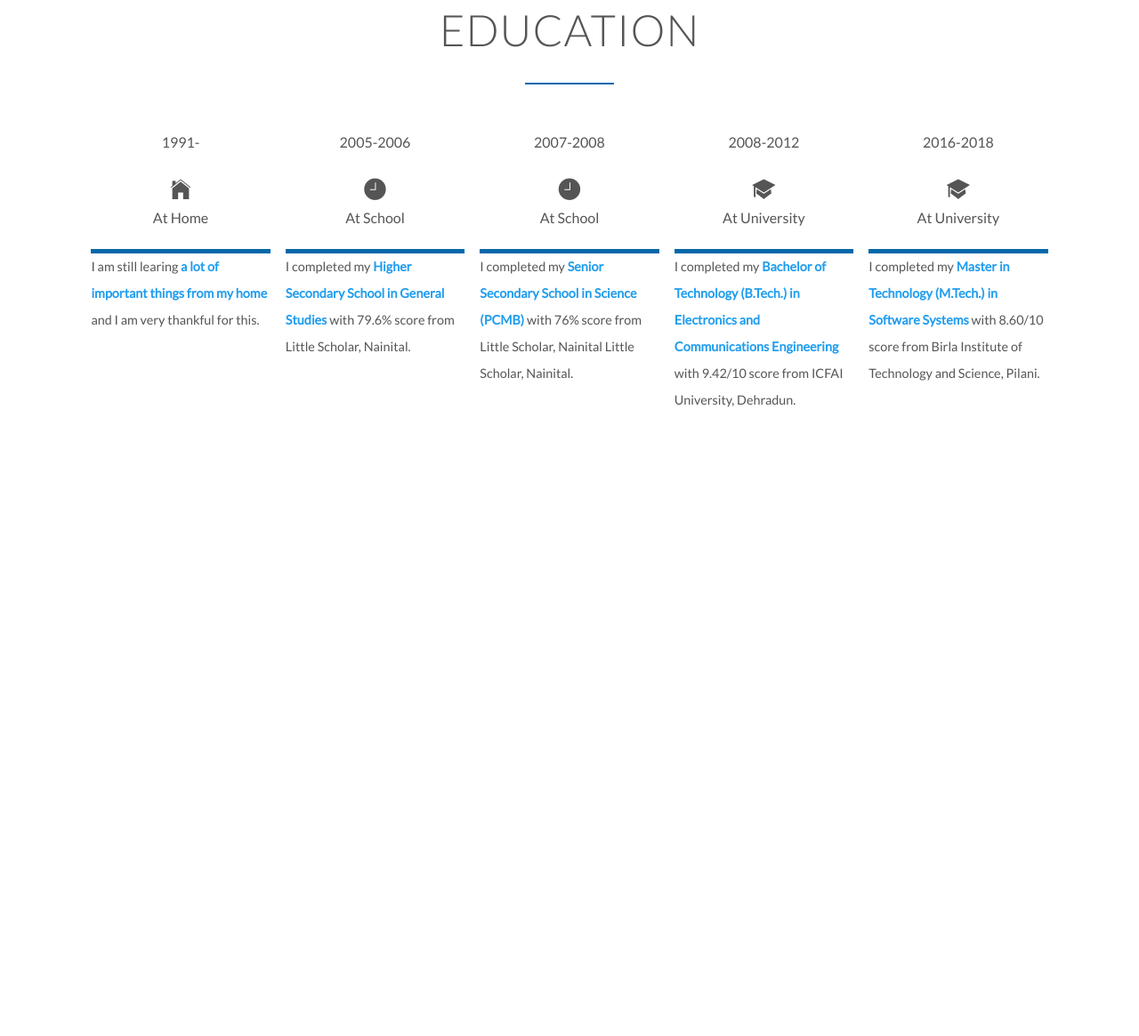
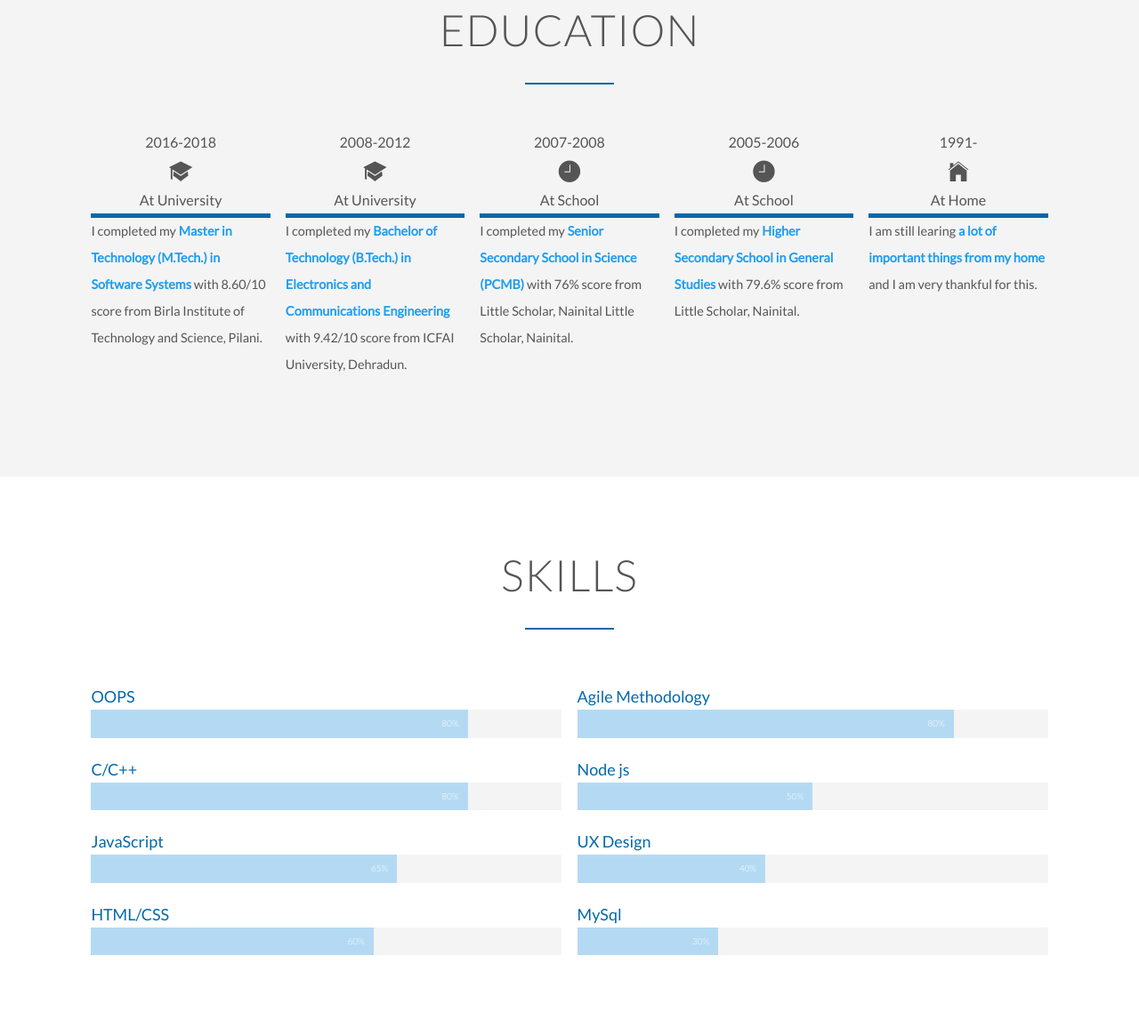
Before and after one commit to karkid/karkid.github.io, a plain HTML site: page index.html in a window 1280 px wide. Shown: the part 2843-4008 px from the top of the page at 89% size. Before the commit the page ends 3419 px from the top, so only its background shows below. Drawn offline with nearby package versions, Linux system fonts and the light colour scheme; files whose address does not match are found by name.

Commit message:
Completed Skill section

```diff
--- a/index.html
+++ b/index.html
@@ -1,5 +1,6 @@
 <!DOCTYPE html>
 <html>
+
 <head>
     <title>KarkiD</title>
     <link rel="shortcut icon" href="/resources/img/KD.ico" />
@@ -11,10 +12,7 @@
     <link rel="stylesheet" type="text/css" href="resources/css/style.css" />
     <link rel="stylesheet" type="text/css" href="resources/css/queary.css" />
 
-    <link
-      href="https://fonts.googleapis.com/css?family=Lato:150,300,300i,400"
-      rel="stylesheet"
-    />
+    <link href="https://fonts.googleapis.com/css?family=Lato:150,300,300i,400" rel="stylesheet" />
 </head>
 
 <body>
@@ -40,22 +38,18 @@
             </div>
     </header>
     <section class="section-about" id="about">
-      <div class="row header"><h2>About</h2></div>
+        <div class="row header">
+            <h2>About</h2>
+        </div>
         <div class="row">
             <div class="col span-1-of-2 about-box">
-          <img
-            src="resources/img/karkid.png"
-            alt="DK"
-            class="about-screen clearfix"
-          />
+                <img src="resources/img/karkid.png" alt="DK" class="about-screen clearfix" />
             </div>
             <div class="col span-1-of-2 about-box">
                 <p>
-            <strong
-              >Hi I'm Dheeraj. I love good design and creative community
+                    <strong>Hi I'm Dheeraj. I love good design and creative community
                         building. I'm believe in "Good Design Is Good Business"
-              :-)</strong
-            >
+                        :-)</strong>
                 </p>
                 <p>
                     Right now, I help people make awesome things happen with Onshape
@@ -78,7 +72,9 @@
         </div>
     </section>
     <section class="section-work" id="work">
-      <div class="row header"><h2>Work</h2></div>
+        <div class="row header">
+            <h2>Work</h2>
+        </div>
         <div class="row">
             <div class="line-v line-h150"></div>
             <div class="timeline-vertical">
@@ -154,47 +150,24 @@
         </div>
     </section>
     <section class="section-education" id="education">
-      <div class="row header"><h2>Education</h2></div>
+        <div class="row header">
+            <h2>Education</h2>
+        </div>
         <div class="row">
             <div class="col span-1-of-5 education-event">
                 <div class="education-event-line">
-            <p>1991-</p>
-            <i class="ion-ios-home"></i>
-            <p>At Home</p>
-          </div>
-          <div class="education-event-detail">
-            <p>
-              I am still learing
-              <strong> a lot of important things from my home</strong> and I am
-              very thankful for this.
-            </p>
-          </div>
-        </div>
-        <div class="col span-1-of-5 education-event">
-          <div class="education-event-line">
-            <p>2005-2006</p>
-            <i class="ion-ios-clock"></i>
-            <p>At School</p>
+                    <p>2016-2018</p>
+                    <i class="ion-university"></i>
+                    <p>At University</p>
                 </div>
                 <div class="education-event-detail">
                     <p>
                         I completed my
-              <strong> Higher Secondary School in General Studies </strong> with
-              79.6% score from Little Scholar, Nainital.
-            </p>
-          </div>
-        </div>
-        <div class="col span-1-of-5 education-event">
-          <div class="education-event-line">
-            <p>2007-2008</p>
-            <i class="ion-ios-clock"></i>
-            <p>At School</p>
-          </div>
-          <div class="education-event-detail">
-            <p>
-              I completed my
-              <strong> Senior Secondary School in Science (PCMB) </strong> with
-              76% score from Little Scholar, Nainital Little Scholar, Nainital.
+                        <strong>
+                            Master in Technology (M.Tech.) in Software Systems
+                        </strong>
+                        with 8.60/10 score from Birla Institute of Technology and Science,
+                        Pilani.
                     </p>
                 </div>
             </div>
@@ -217,25 +190,111 @@
             </div>
             <div class="col span-1-of-5 education-event">
                 <div class="education-event-line">
-            <p>2016-2018</p>
-            <i class="ion-university"></i>
-            <p>At University</p>
+                    <p>2007-2008</p>
+                    <i class="ion-ios-clock"></i>
+                    <p>At School</p>
                 </div>
                 <div class="education-event-detail">
                     <p>
                         I completed my
-              <strong>
-                Master in Technology (M.Tech.) in Software Systems
-              </strong>
-              with 8.60/10 score from Birla Institute of Technology and Science,
-              Pilani.
+                        <strong> Senior Secondary School in Science (PCMB) </strong> with
+                        76% score from Little Scholar, Nainital Little Scholar, Nainital.
                     </p>
                 </div>
             </div>
+            <div class="col span-1-of-5 education-event">
+                <div class="education-event-line">
+                    <p>2005-2006</p>
+                    <i class="ion-ios-clock"></i>
+                    <p>At School</p>
+                </div>
+                <div class="education-event-detail">
+                    <p>
+                        I completed my
+                        <strong> Higher Secondary School in General Studies </strong> with
+                        79.6% score from Little Scholar, Nainital.
+                    </p>
+                </div>
+            </div>
+            <div class="col span-1-of-5 education-event">
+                <div class="education-event-line">
+                    <p>1991-</p>
+                    <i class="ion-ios-home"></i>
+                    <p>At Home</p>
+                </div>
+                <div class="education-event-detail">
+                    <p>
+                        I am still learing
+                        <strong> a lot of important things from my home</strong> and I am
+                        very thankful for this.
+                    </p>
+                </div>
+            </div>
+        </div>
+    </section>
+    <section class="section-skills" id="skills">
+        <div class="row header">
+            <h2>Skills</h2>
+        </div>
+        <div class="row">
+          <div class="col span-1-of-2 skills">
+            <div class="skill-container">
+                <p>OOPS</p>
+                <div class="skill-bar-container">
+                  <div class="skill oops">80%</div>
+                </div>
+            </div>
+            <div class="skill-container">
+                <p>C/C++</p>
+                <div class="skill-bar-container">
+                    <div class="skill cpp">80%</div>
+                </div>
+            </div>
+            <div class="skill-container">
+                <p>JavaScript</p>
+                <div class="skill-bar-container">
+                    <div class="skill js">65%</div>
+                </div>
+            </div>
+            <div class="skill-container">
+                <p>HTML/CSS</p>
+                <div class="skill-bar-container">
+                    <div class="skill htmlcss">60%</div>
+                </div>
+            </div>
+          </div>
+          <div class="col span-1-of-2 skills">
+            <div class="skill-container">
+                <p>Agile Methodology</p>
+                <div class="skill-bar-container">
+                  <div class="skill agile">80%</div>
+                </div>
+            </div>
+            <div class="skill-container">
+                <p>Node js</p>
+                <div class="skill-bar-container">
+                    <div class="skill nodejs">50%</div>
+                </div>
+            </div>
+            <div class="skill-container">
+                <p>UX Design</p>
+                <div class="skill-bar-container">
+                    <div class="skill ux">40%</div>
+                </div>
+            </div>
+            <div class="skill-container">
+                <p>MySql</p>
+                <div class="skill-bar-container">
+                    <div class="skill mysql">30%</div>
+                </div>
+            </div>
+          </div>
+
         </div>
     </section>
     <script src="https://ajax.googleapis.com/ajax/libs/jquery/3.3.1/jquery.min.js"></script>
     <script src="venders/js/jquery.waypoints.min.js"></script>
     <script src="resources/js/app.js"></script>
 </body>
+
 </html>
--- a/resources/css/queary.css
+++ b/resources/css/queary.css
@@ -1,8 +1,9 @@
-@media only screen and (max-width: 2560px) {}
+@media only screen and (max-width: 2560px) {
+}
 
 @media only screen and (max-width: 1024px) {
   .about-box {
-        width: 100%
+    width: 100%;
   }
 
   .about-screen {
@@ -13,11 +14,12 @@
 }
 
 @media only screen and (max-width: 768px) {
-
   .main-nav {
     display: none;
   }
-
+  .sticky {
+    display: none;
+  }
   /*
     /*=============================================
     =            WORK SECTION            =
@@ -30,7 +32,6 @@
   .triangle-left {
     float: left;
     margin-left: 30px;
-
   }
 
   .triangle-left * {
@@ -89,8 +90,8 @@
     border-top: none;
     border-bottom: 5px solid var(--color-primary-4);
   }
-
   /*=====  End of EDUCATION SECTION  ======*/
 }
 
-@media only screen and (max-width: 425px) {}
+@media only screen and (max-width: 425px) {
+}
--- a/resources/css/style.css
+++ b/resources/css/style.css
@@ -306,7 +306,7 @@ blockquote {
   line-height: 145%;
   position: relative;
   margin-top: 40px;
-    quotes: "\201C""\201D""\2018""\2019";
+  quotes: "\201C" "\201D" "\2018" "\2019";
 }
 
 blockquote:before {
@@ -357,14 +357,18 @@ blockquote h2 {
 =            HEADER SECTION            =
 =============================================*/
 header {
-    background-image: -webkit-gradient(linear,
+  background-image: -webkit-gradient(
+      linear,
       left top,
       left bottom,
       from(var(--linear-gradent-shade)),
-        to(var(--linear-gradent-shade))),
+      to(var(--linear-gradent-shade))
+    ),
     url(../img/header-bg.jpg);
-    background-image: linear-gradient(var(--linear-gradent-shade),
-        var(--linear-gradent-shade)),
+  background-image: linear-gradient(
+      var(--linear-gradent-shade),
+      var(--linear-gradent-shade)
+    ),
     url(../img/header-bg.jpg);
   background-size: cover;
   background-position: center;
@@ -424,6 +428,7 @@ header {
 
 .sticky {
   position: fixed;
+  height: 60px;
   top: 0;
   left: 0;
   width: 100%;
@@ -457,7 +462,6 @@ header {
   text-align: justify;
 }
 
-
 /*=====  End of ABOUT SECTION  ======*/
 /*
 /*=============================================
@@ -470,12 +474,7 @@ header {
 =            WORK SECTION            =
 =============================================*/
 
-.section-work {
-    background-color: var(--color-primary-white-1);
-}
-
 .company-link a {
-    font-size: 200%;
   font-weight: 400;
   text-decoration: none;
   text-decoration: none;
@@ -504,6 +503,10 @@ header {
 =            EDUCATION SECTION            =
 =============================================*/
 
+.section-education {
+  background-color: var(--color-primary-white-1);
+}
+
 .education-event-line {
   margin-top: 10px;
   text-align: center;
@@ -513,6 +516,9 @@ header {
   font-size: 300%;
 }
 
+.education-event-line p {
+  margin-bottom: 0;
+}
 .education-event-line i span {
   display: inline-block;
   font-size: 80%;
@@ -532,3 +538,57 @@ header {
 }
 
 /*=====  End of EDUCATION SECTION  ======*/
+/*
+/*=============================================
+=            SKILLS SECTION            =
+=============================================*/
+.skill-container p {
+  margin-top: 2rem;
+  margin-bottom: 0;
+  color: var(--color-primary-4);
+  font-size: 180%;
+  font-weight: 400;
+}
+.skill-bar-container {
+  width: 100%;
+  background-color: var(--color-primary-white-1);
+}
+
+.skill {
+  text-align: right;
+  padding: 10px;
+  color: var(--color-primary-white-0);
+  background-color: var(--rgba-primary-shade-0);
+}
+
+.oops {
+  width: 80%;
+  content: "90%";
+}
+.cpp {
+  width: 80%;
+}
+.js {
+  width: 65%;
+}
+.htmlcss {
+  width: 60%;
+}
+
+.agile {
+  width: 80%;
+}
+
+.ux {
+  width: 40%;
+}
+
+.mysql {
+  width: 30%;
+}
+
+.nodejs {
+  width: 50%;
+}
+
+/*=====  End of SKILLS SECTION  ======*/
```
Lines whose indentation alone changed are shown as unchanged.
